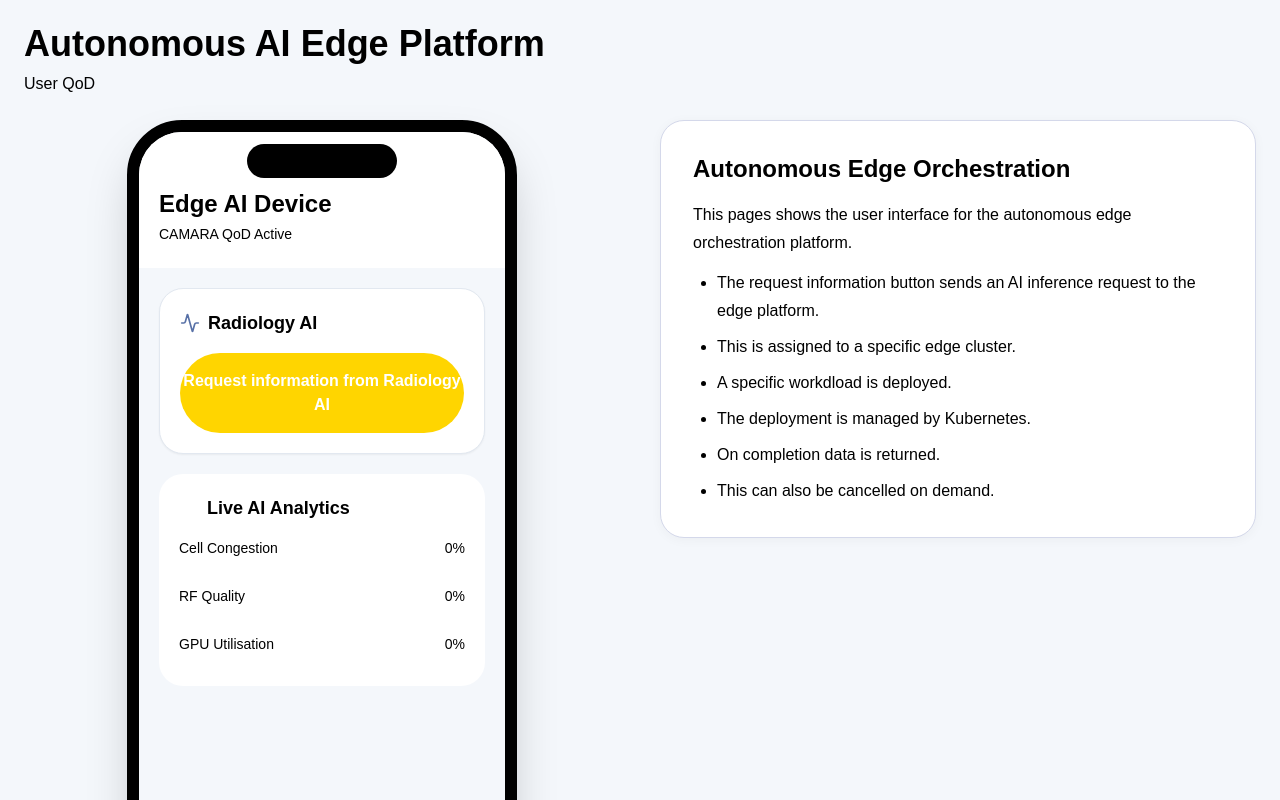
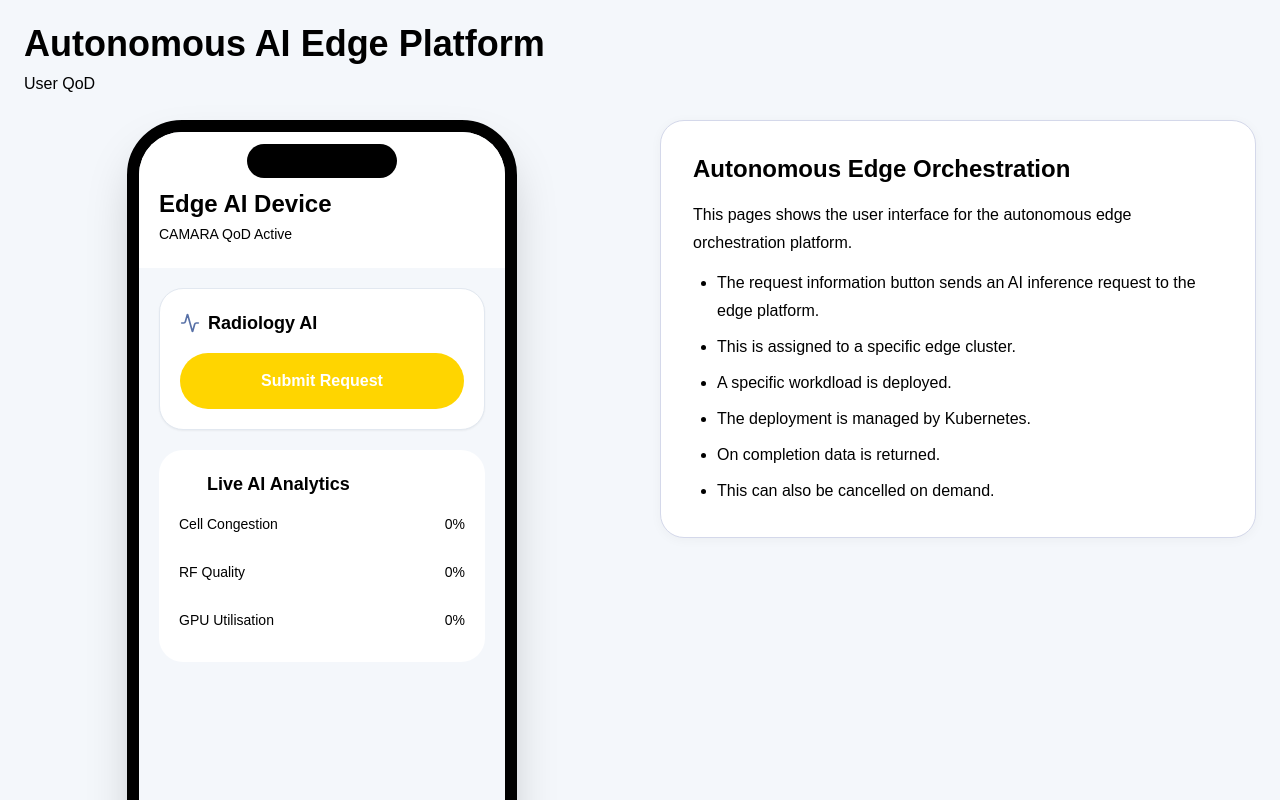
Before and after one commit to vomosev/ega-acg-frontend-component-app, a Next.js app: page /user in a window 1280 px wide. Shown: the top 800 px of the page. Built offline with nearby package versions, Linux system fonts and the light colour scheme.

Commit message:
Initial telecom AI edge frontend

```diff
--- a/src/components/UserMobileMockup.tsx
+++ b/src/components/UserMobileMockup.tsx
@@ -504,8 +504,8 @@ export default function TelecomMobileMockup() {
 
                     {
                       deploying
-                        ? "Deploying AI..."
-                        : "Request information from Radiology AI"
+                        ? "Submitting..."
+                        : "Submit Request"
                     }
 
                   </button>
```
